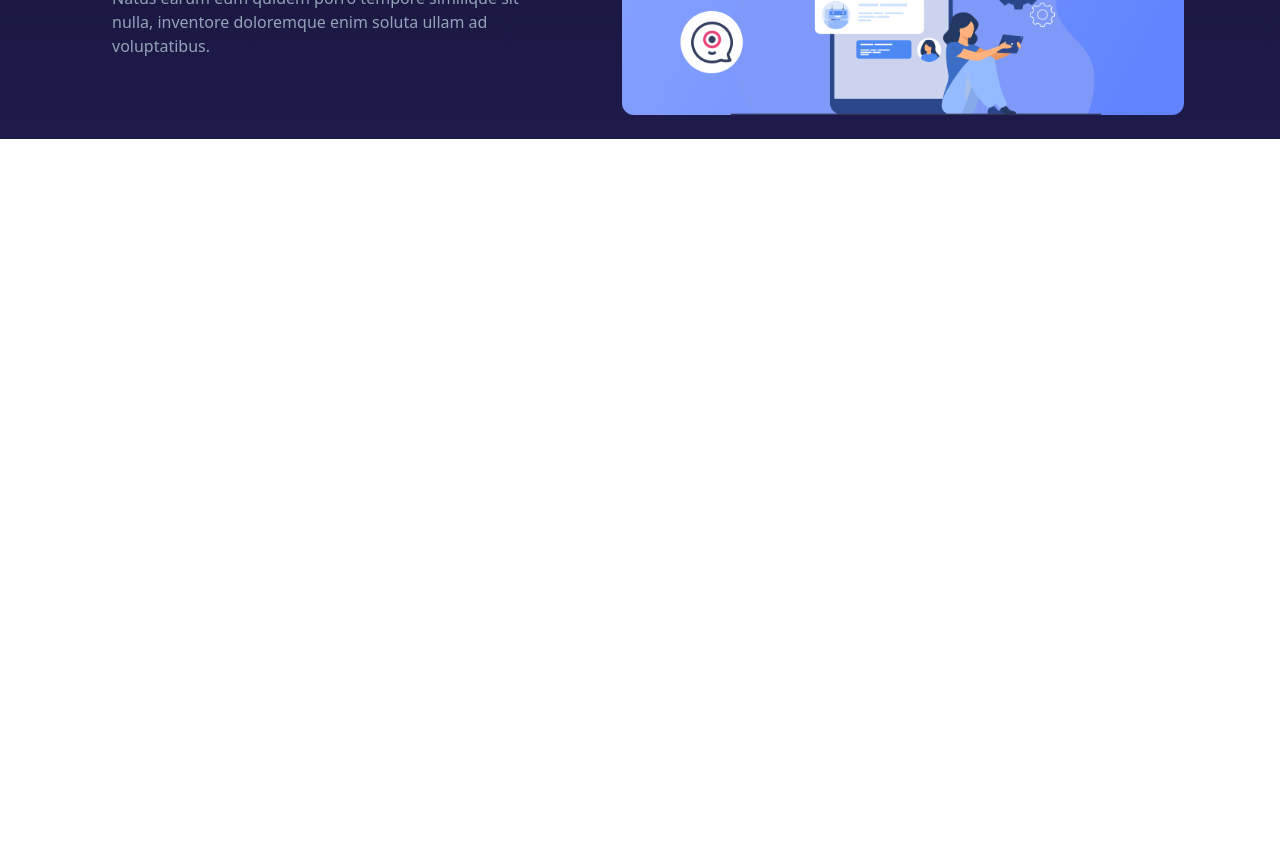
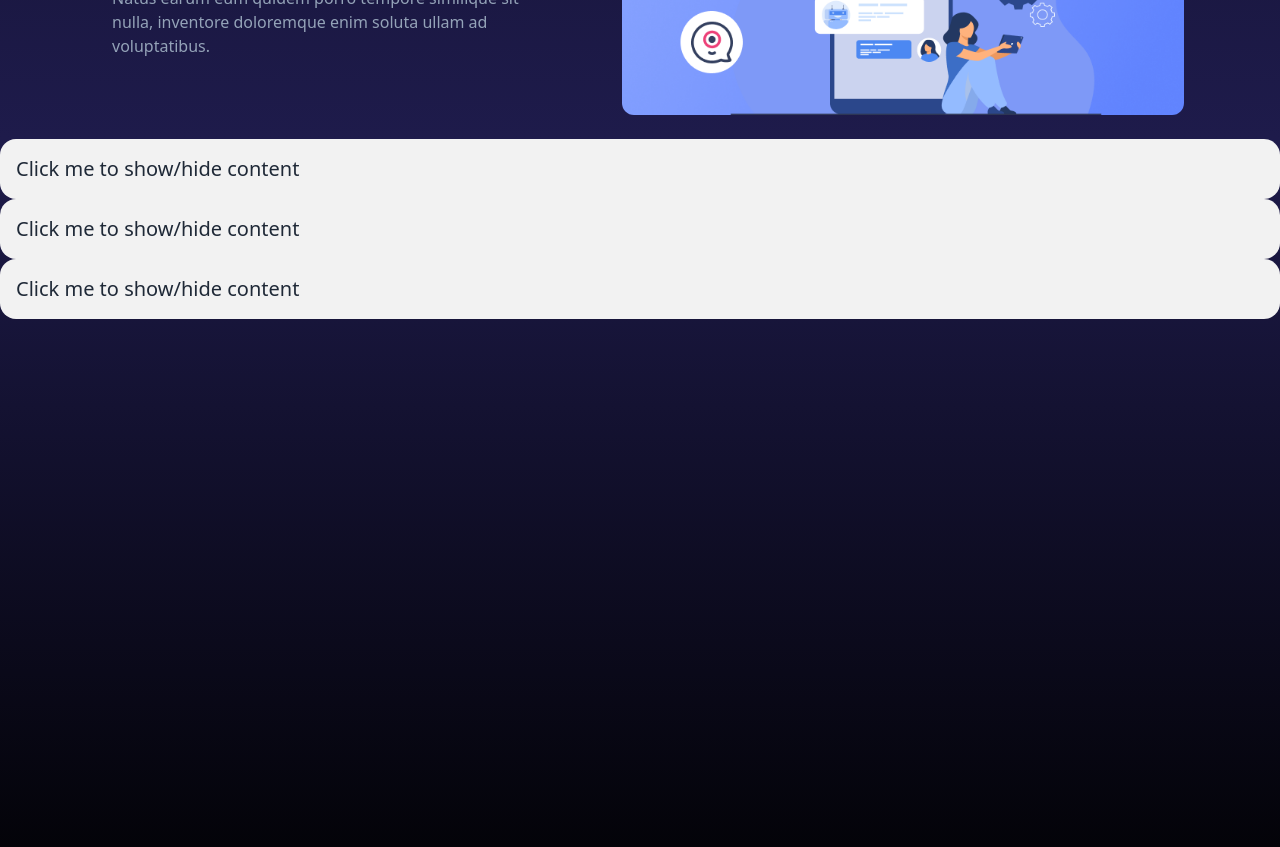
Before and after one commit to Manika20/MineSahayak, a React (Create React App) app: page / in a window 1280 px wide. Shown: the part 2080-2927 px from the top of the page. Before the commit the page ends 2219 px from the top, so only its background shows below. Built offline with nearby package versions, Linux system fonts and the light colour scheme.

Commit message:
Added Faqs

```diff
--- /dev/null
+++ b/src/components/Faqs.jsx
@@ -0,0 +1,38 @@
+import React from 'react'
+
+const Faqs = () => {
+    return (
+        <div className='bg-gradient-to-b from-indigo-950 to-black h-screen md:h-92'>
+            <div className="collapse bg-base-200">
+            <input type="checkbox" />
+                <div className="collapse-title text-xl font-medium">
+                    Click me to show/hide content
+                </div>
+                <div className="collapse-content">
+                    <p>hello</p>
+                </div>
+            </div>
+            <div className="collapse bg-base-200">
+            <input type="checkbox" />
+                <div className="collapse-title text-xl font-medium">
+                    Click me to show/hide content
+                </div>
+                <div className="collapse-content">
+                    <p>hello</p>
+                </div>
+            </div>
+            <div className="collapse bg-base-200">
+            <input type="checkbox" />
+                <div className="collapse-title text-xl font-medium">
+                    Click me to show/hide content
+                </div>
+                <div className="collapse-content">
+                    <p>hello</p>
+                </div>
+            </div>
+
+        </div>
+    )
+}
+
+export default Faqs
--- a/src/pages/LandingPage.jsx
+++ b/src/pages/LandingPage.jsx
@@ -2,6 +2,7 @@
 import React from 'react';
 import Herosection from '../components/Herosection';
 import FeatureSection from '../components/FeatureSection';
+import Faqs from '../components/Faqs';
 
 const LandingPage = () => {
   return (
@@ -13,6 +14,7 @@ const LandingPage = () => {
       <div className='flex flex-col'>
       <Herosection />
       <FeatureSection className=''/>
+      <Faqs/>
       </div>
     </div>
   );
--- a/tailwind.config.js
+++ b/tailwind.config.js
@@ -1,6 +1,6 @@
 /** @type {import('tailwindcss').Config} */
 module.exports = {
-   content: [
+  content: [
     "./src/**/*.{js,jsx,ts,tsx}",
   ],
   theme: {
```
Also changed, not shown: src/components/FeatureSection.jsx (indentation only).
